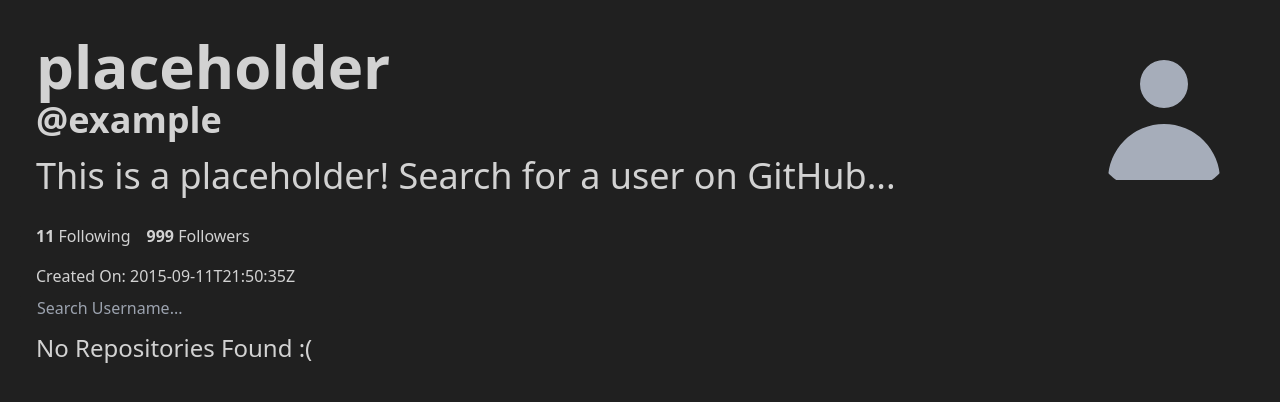
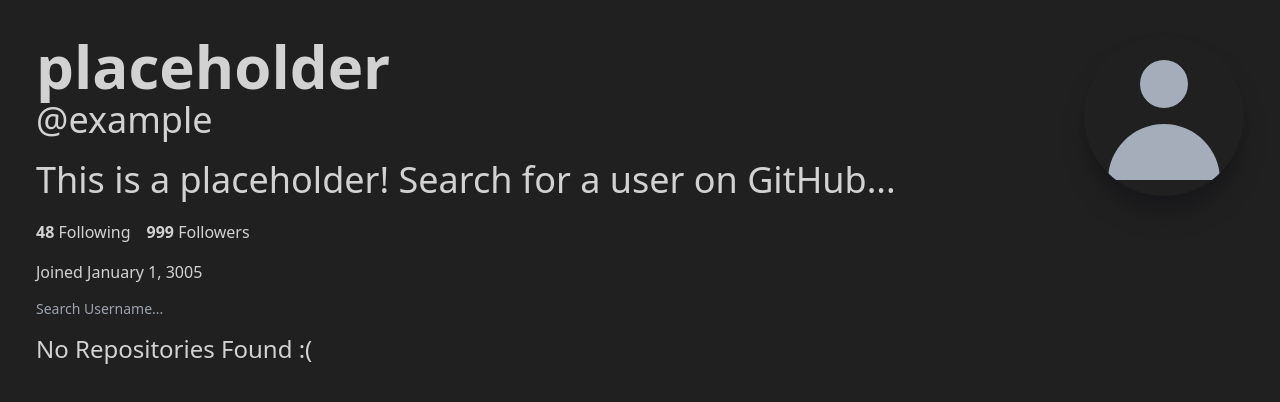
Before and after one commit to flynnjh/github-profiles-tailwind, a React (Create React App) app: page / in a window 1280 px wide. Shown: the top 402 px of the page. Built offline with nearby package versions, Linux system fonts and the light colour scheme.

Commit message:
creation date is now formatted, improved styling!

```diff
--- a/package.json
+++ b/package.json
@@ -8,6 +8,7 @@
     "@testing-library/user-event": "^13.5.0",
     "axios": "^0.27.2",
     "daisyui": "^2.18.1",
+    "moment": "^2.29.4",
     "react": "^18.2.0",
     "react-dom": "^18.2.0",
     "react-scripts": "5.0.1",
--- a/src/App.jsx
+++ b/src/App.jsx
@@ -1,7 +1,7 @@
+import axios from "axios";
 import { useState, useEffect } from "react";
 import UserInfo from "./components/UserInfo";
 import ReposView from "./components/ReposView";
-import axios from "axios";
 import avatarPlaceholder from "./avatar.svg";
 
 const ghApiUrl = "https://api.github.com/users";
@@ -58,11 +58,11 @@
     const placeholderUser = {
       login: 'example',
       name: 'placeholder',
-      created_at: '2015-09-11T21:50:35Z',
+      created_at: '3005-01-01T21:50:35Z',
       avatar_url: avatarPlaceholder,
       bio: 'This is a placeholder! Search for a user on GitHub...',
       followers: 999,
-      following: 11
+      following: 48
     }
 
     setUser(placeholderUser);
@@ -74,8 +74,8 @@
     <div className="App">
       <header>
         {user && !rateLimited ? <UserInfo user={user}/> : <h1 class="flex justify-center font-bold text-5xl p-9">RATE LIMITED</h1>}
-        <div class="py-2 px-5">
-          {user && !rateLimited ? <input id="search" class="input w-full max-w-xs h-6"
+        <div class="px-9 py-3 pb-2">
+          {user && !rateLimited ? <input id="search" class="text-sm bg-transparent w-full max-w-xs h-6"
             placeholder={"Search Username..."}
             value={searchTerm}
             onChange={(e) => setSearchTerm(e.target.value)}
--- a/src/components/UserInfo.jsx
+++ b/src/components/UserInfo.jsx
@@ -1,4 +1,5 @@
-import React from 'react'
+import React from 'react';
+import moment from "moment";
 
 const UserInfo = ({user}) => {
 
@@ -18,15 +19,17 @@
 
   const correctBlogUrl = blogURLValidator();
 
+  const formattedCreatedDate = moment(user.created_at).format('MMMM D, YYYY');
+
   return (
     <div class="flex justify-between p-9 pb-0">
     <div class="flex-col">
       <h1 class="text-6xl font-bold">{user.name ? user.name : user.login}</h1>
-      <h1 class="text-4xl font-bold py-1">
-        <a class="transition duration-150 hover:underline" href={user.html_url}>@{user.login}</a>
+      <h1 class="text-4xl py-1">
+        <a class="transition duration-150 hover:underline hover:underline-offset-4 hover:text-sky-500" href={user.html_url}>@{user.login}</a>
       </h1>
-      <h1 class="text-4xl font-extralight pt-3 pb-3">{user.bio}</h1>
-      {user.twitter_username ? <h1 class="text-xl">
+      <h1 class="text-4xl font-extralight pt-4 pb-1">{user.bio}</h1>
+      {user.twitter_username ? <h1 class="text-xl pt-1">
         Twitter: <a class="text-sky-500 transition duration-150 hover:underline" href={"https://twitter.com/" + user.twitter_username}>@{user.twitter_username}</a>
       </h1> : null}
       <h1 class="text-sky-500 transition duration-150 hover:underline text-xl font-extralight py-1">
@@ -41,11 +44,12 @@
         </h5></a> : null}
       </div>
       { !user.message ? <h5 class="font-extralight pt-2">
-        Created On: {user.created_at}
+          {/* <strong class="font-bold">Joined On</strong> {formattedCreatedDate} */}
+          Joined {formattedCreatedDate}
         </h5> : null}
     </div>
     <div class="hidden sm:flex shrink-0 w-28 h-28 xl:w-40 xl:h-40">
-      <img class="rounded-full" alt={user.username} src={user.avatar_url}></img>
+      <img class="rounded-full shadow-zinc-900 shadow-xl" alt={user.username} src={user.avatar_url}></img>
     </div>
   </div>
   )
```
Also changed, not shown: 1 other file (tests, documents, lock files or other folders).
